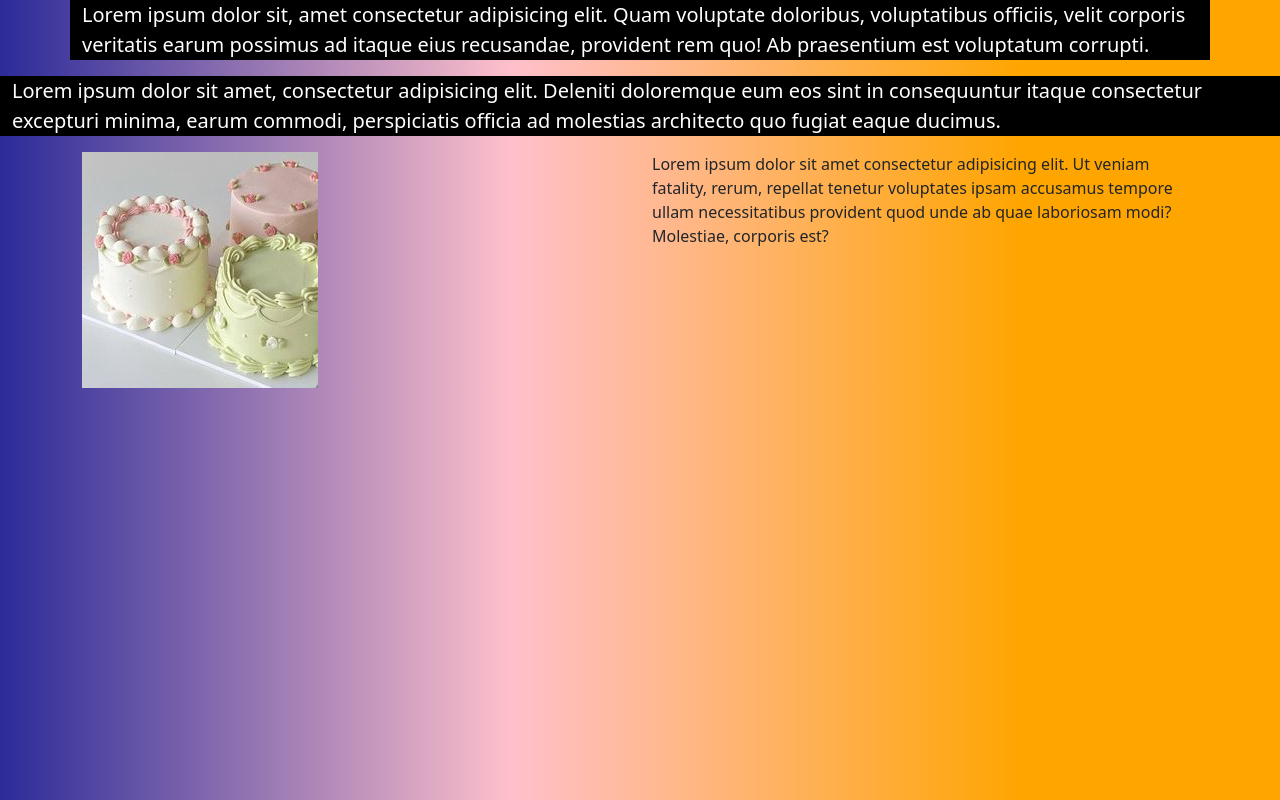
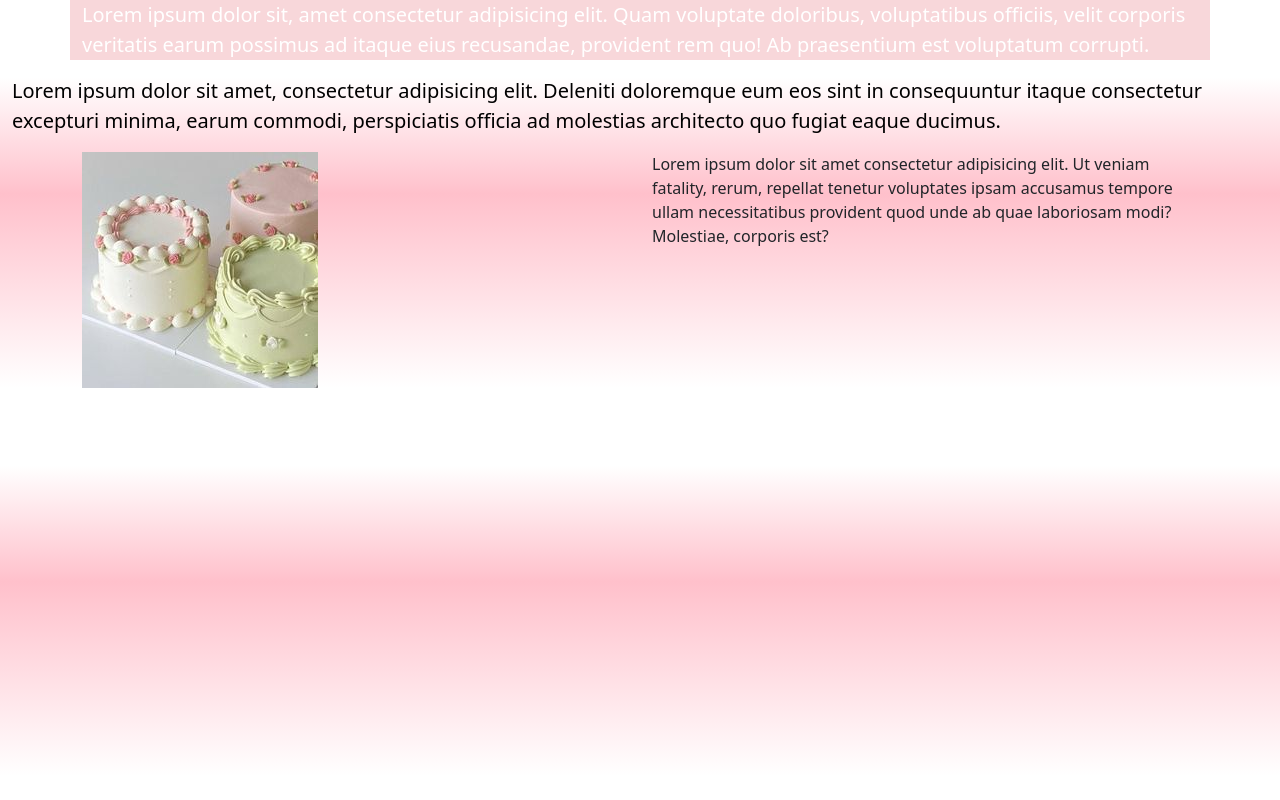
Before and after one commit to n0tnish/bootstrapExercise1, a plain HTML site: page index.html in a window 1280 px wide. Drawn offline with nearby package versions, Linux system fonts and the light colour scheme.

Commit message:
bg changed to pink and white again

```diff
--- a/CSS/style.css
+++ b/CSS/style.css
@@ -1,7 +1,7 @@
 body {
-    background: linear-gradient(to left,
-    orange 20%,
-    pink 60%,
-    rgb(43, 43, 153)
+    background: linear-gradient(to bottom,
+    white 20%,
+    pink 50%,
+    white
     );
 }
--- a/index.html
+++ b/index.html
@@ -11,13 +11,13 @@
     <title>bootstrapExercise1</title>
 </head>
 <body>
-   <div class="container bg-black">
+   <div class="container bg-danger-subtle">
     <p class="lead text-white">
         Lorem ipsum dolor sit, amet consectetur adipisicing elit. Quam voluptate doloribus, voluptatibus officiis, velit corporis veritatis earum possimus ad itaque eius recusandae, provident rem quo! Ab praesentium est voluptatum corrupti.
     </p>
    </div>
-   <div class="container-fluid bg-black">
-    <p class="lead text-white">
+   <div class="container-fluid">
+    <p class="lead text-black">
         Lorem ipsum dolor sit amet, consectetur adipisicing elit. Deleniti doloremque eum eos sint in consequuntur itaque consectetur excepturi minima, earum commodi, perspiciatis officia ad molestias architecto quo fugiat eaque ducimus.
     </p>
    </div>
```
